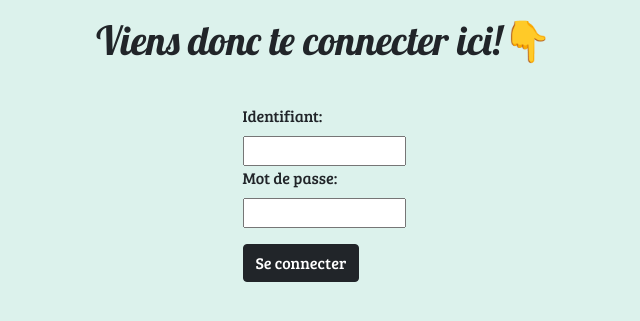
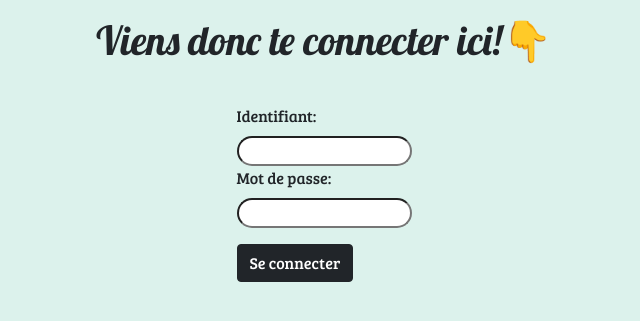
Before and after one commit to alanpacaud/ShiatsuCo, a Symfony app: template templates/account/login.html.twig in a window 1280 px wide. Shown: the part 62-383 px from the top of the page, without its empty margins (316-956 px from the left). Run offline with Twig, Linux system fonts and the light colour scheme; the template is opened without the code that fills it, so the values that code supplies are empty; some libraries are stand-ins or nearby versions.

Commit message:
final friday commit

```diff
--- /dev/null
+++ b/lien.txt
@@ -0,0 +1 @@
+087a7ad8.ngrok.io
--- /dev/null
+++ b/public/css/style-form.css
@@ -0,0 +1,8 @@
+input{
+    border-radius: 1rem;
+    padding-left: 0.5rem;
+    padding-right: 0.5rem;
+}
+#egg{
+    text-decoration: none!important;
+}
--- a/public/css/style-navigation.css
+++ b/public/css/style-navigation.css
@@ -25,7 +25,7 @@ nav.fill ul li a:after {
 
 
 nav.fill ul li a {
-    transition: all 2s;
+    transition: all 1s;
 }
 
 nav.fill ul li a:after {
--- a/src/Form/AccountFormType.php
+++ b/src/Form/AccountFormType.php
@@ -27,7 +27,7 @@ class AccountFormType extends AbstractType
                 'mapped' => false,
                 'constraints' => [
                     new NotBlank([
-                        'message' => 'Please enter a password',
+                        'message' => 'Merci d\'entrer un mot de passe',
                     ]),
                     new Length([
                         'min' => 8,
@@ -46,7 +46,7 @@ class AccountFormType extends AbstractType
                 'mapped' => false,
                 'constraints' => [
                     new IsTrue([
-                        'message' => 'You should agree to our terms.',
+                        'message' => 'Il faut accepter les conditions d\'utilisation.',
                     ]),
                 ],
             ])
--- a/templates/account/login.html.twig
+++ b/templates/account/login.html.twig
@@ -4,6 +4,7 @@
 {% block stylesheets %}
     <link rel="stylesheet" href="{{ asset('css/style-login.css') }}">
     <link rel="stylesheet" href="{{ asset('css/style-button.css') }}">
+    <link rel="stylesheet" href="{{ asset('css/style-form.css') }}">
 {% endblock %}
 
 {% block body %}
@@ -23,7 +24,7 @@
                         <div class="col">
                             <label for="username">Identifiant:</label>
                             <div class="col no-padding">
-                                <input type="text" id="username" name="_username" value="{{ last_username }}"/>
+                                <input class="input-form" type="text" id="username" name="_username" value="{{ last_username }}"/>
                             </div>
                         </div>
                     </div>
@@ -33,7 +34,7 @@
                         <div class="col">
                             <label for="password">Mot de passe:</label>
                             <div class="col no-padding">
-                                <input type="password" id="password" name="_password"/>
+                                <input class="input-form" type="password" id="password" name="_password"/>
                             </div>
                         </div>
                     </div>
@@ -58,7 +59,7 @@
                     {% if error %}
                         <div class="row">
                             <div class="col">
-                                <div class="alert-error">{{ error.messageKey|trans(error.messageData, 'security') }}</div>
+                                <div class="alert-error">{{ error.messageKey|trans(error.messageData, 'security') }}<a id="egg" href="{{ path('egg') }}">🥚</a></div>
                             </div>
                         </div>
                         <div id="spacing-div"></div>
--- a/templates/account/register.html.twig
+++ b/templates/account/register.html.twig
@@ -4,6 +4,7 @@
 {% block stylesheets %}
     <link rel="stylesheet" href="{{ asset('css/style-register.css') }}">
     <link rel="stylesheet" href="{{ asset('css/style-button.css') }}">
+    <link rel="stylesheet" href="{{ asset('css/style-form.css') }}">
 {% endblock %}
 
 
--- a/templates/base.html.twig
+++ b/templates/base.html.twig
@@ -67,6 +67,7 @@
                 <a href="{{ path('main') }}" class="nav-link dropdown-toggle" data-toggle="dropdown">Accueil</a>
                 <div class="dropdown-menu">
                     <a href="#" class="dropdown-item">Mes dernières actus</a>
+                    <a href="#" class="dropdown-item">Ateliers méditations</a>
                     <a href="#" class="dropdown-item">Ce que je propose</a>
                     <a href="#" class="dropdown-item">Qui suis-je?</a>
                     <div class="dropdown-divider"></div>
--- a/templates/main/contact.html.twig
+++ b/templates/main/contact.html.twig
@@ -1,6 +1,6 @@
 {% extends 'base.html.twig' %}
 
-{% block title %}Shiatsu & Co - Login{% endblock %}
+{% block title %}Shiatsu & Co - Contact{% endblock %}
 {% block stylesheets %}
     <link rel="stylesheet" href="{{ asset('css/style-contact.css') }}">{% endblock %}
 
--- a/templates/main/presentation.html.twig
+++ b/templates/main/presentation.html.twig
@@ -1,6 +1,6 @@
 {% extends 'base.html.twig' %}
 
-{% block title %}Shiatsu & Co - Login{% endblock %}
+{% block title %}Shiatsu & Co - Présentation{% endblock %}
 {% block stylesheets %}
     <link rel="stylesheet" href="{{ asset('css/style-presentation.css') }}">{% endblock %}
 
--- a/templates/main/soins.html.twig
+++ b/templates/main/soins.html.twig
@@ -1,6 +1,6 @@
 {% extends 'base.html.twig' %}
 
-{% block title %}Shiatsu & Co - Login{% endblock %}
+{% block title %}Shiatsu & Co - Soins & prestations{% endblock %}
 {% block stylesheets %}
     <link rel="stylesheet" href="{{ asset('css/style-soins.css') }}">{% endblock %}
 
--- a/templates/main/temporaryPage.html.twig
+++ b/templates/main/temporaryPage.html.twig
@@ -1,6 +1,6 @@
 {% extends 'base.html.twig' %}
 
-{% block title %}Shiatsu & Co - Login{% endblock %}
+{% block title %}Shiatsu & Co - Work in Progress{% endblock %}
 {% block stylesheets %}
     <link rel="stylesheet" href="{{ asset('css/style-contact.css') }}">{% endblock %}
 
--- a/translations/security.fr.yaml
+++ b/translations/security.fr.yaml
@@ -1 +1 @@
-'Invalid credentials.': 'Oups, mauvais identifiant et/ou mot de passe!'
+'Invalid credentials.': 'Oups, mauvais identifiant et/ou mot de passe!😜'
```
Also changed, not shown: src/Controller/MainController.php (+9 -0 lines), templates/main/egg.html.twig (added, +10 -0 lines), public/img/egg-short.jpg (added), public/img/egg.jpg (added), 1 other file.
